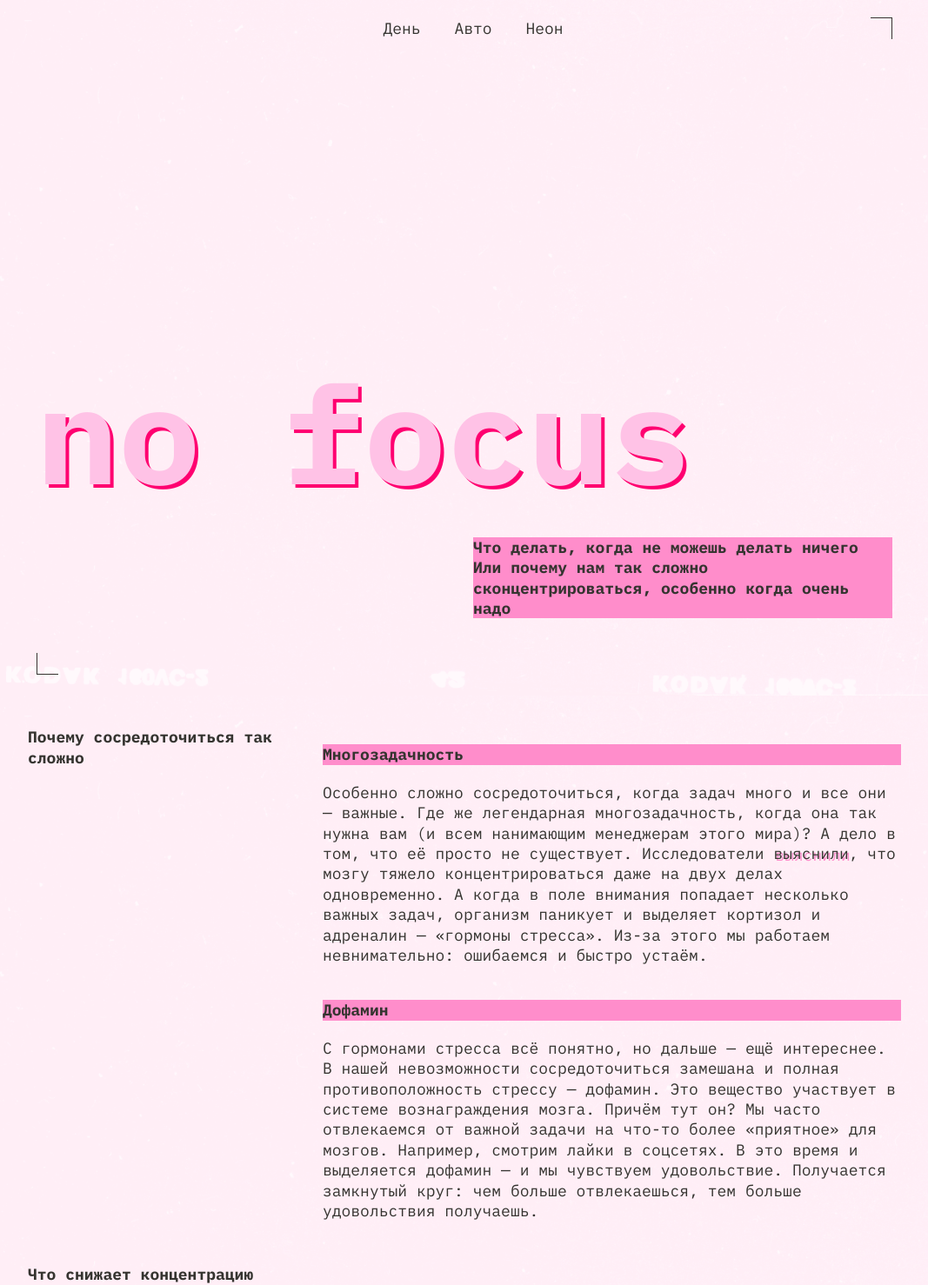
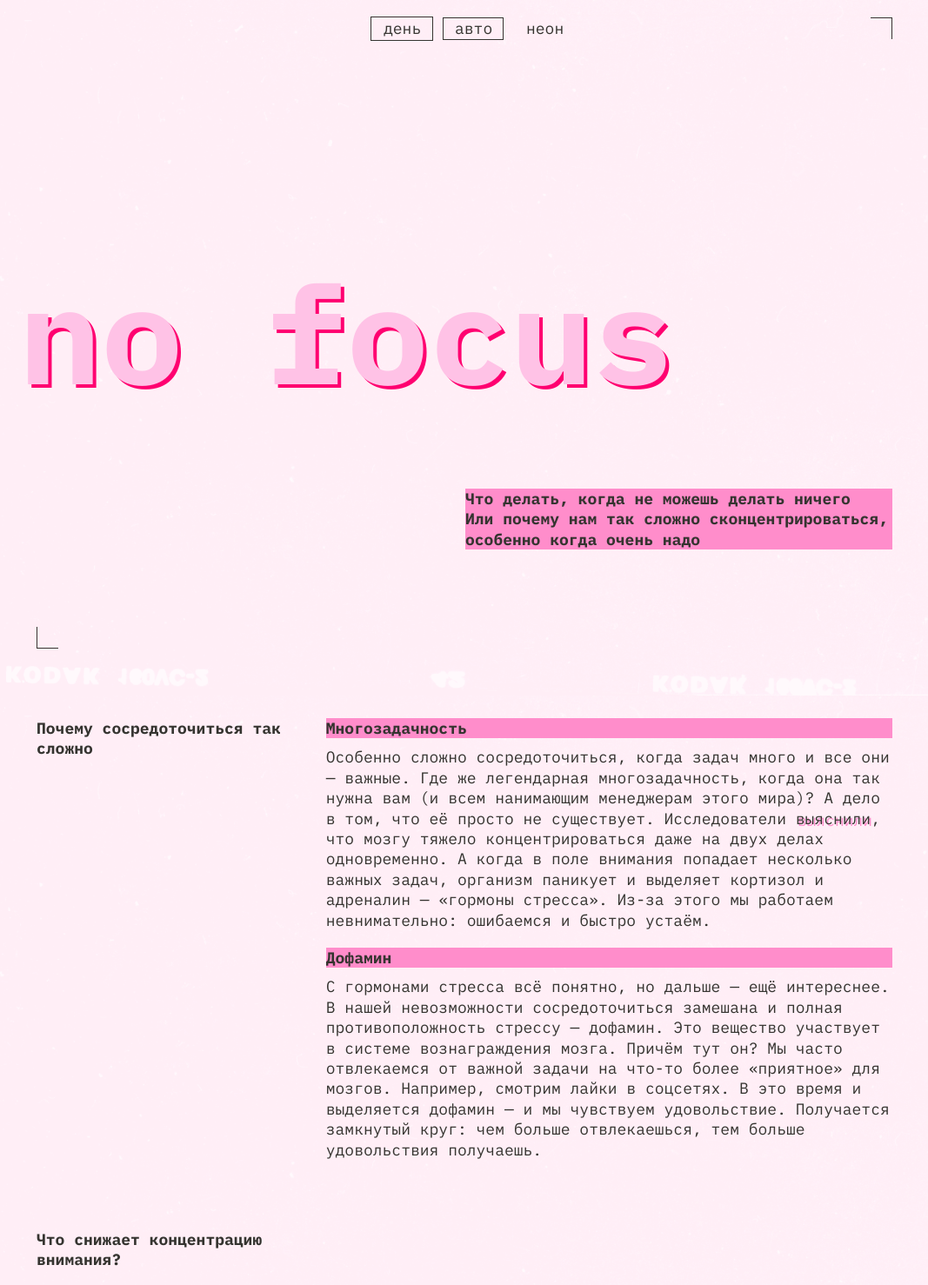
Before and after one commit to ViktorM70/slozhno-sosredotochitsya, a plain HTML site: page index.html in a window 1280 px wide. Shown: the top 1478 px of the page at 87% size, without its empty margins (106-1173 px from the left). Drawn offline with Linux system fonts and the light colour scheme.

Commit message:
correcting styles

```diff
--- a/index.html
+++ b/index.html
@@ -5,12 +5,12 @@
     <meta http-equiv="X-UA-Compatible" content="IE=edge" />
     <meta name="viewport" content="width=device-width, initial-scale=1.0" />
     <meta name="color-scheme" content="dark light">
+    <link rel="stylesheet" href="./fonts/fonts.css">
     <link rel="stylesheet" href="./styles/globals.css">
     <link rel="stylesheet" href="./styles/variables.css">
     <link rel="stylesheet" href="./styles/style.css">
     <link rel="stylesheet" href="./styles/dark.css">
     <link rel="stylesheet" href="./styles/light.css">
-    <link rel="stylesheet" href="./fonts/fonts.css">
     <link rel="icon" href="./images/favicon.ico">
     <title>Сложно сосредоточиться</title>
   </head>
@@ -45,12 +45,12 @@
       </nav>
       <h1 class="header__title">no focus</h1>
       <p class="header__text title-decore">Что делать, когда не можешь делать ничего
-        Или почему нам так сложно сконцентрироваться, особенно когда очень надо</p>
+        <br>Или почему нам так сложно сконцентрироваться, особенно когда очень надо</p>
     </header>
     <main class="main">
       <section class="section">
         <h2 class="section__title">
-          Почему сосредоточиться так <br>сложно
+          Почему сосредоточиться так сложно
         </h2>
         <ul class="cards">
           <li>
@@ -102,7 +102,7 @@
             </article>
           </li>
           <li>
-            <article class="article">
+            <article class="card">
               <h3 class="card__title title-decore">
                 Еда
               </h3>
@@ -196,9 +196,9 @@
         </div>
       </section>
       <section class="section section-picture">
-        <h3 class="card__title card__title-picture title-decore">
+        <h2 class="card__title card__title-picture title-decore">
           А можно в картинках?
-        </h3>
+        </h2>
         <ul class="picture__list">
           <li class="picture__list-item">
             <picture>
--- a/styles/dark.css
+++ b/styles/dark.css
@@ -1,20 +1,9 @@
-/*
-  Специально для тёмной темы при наличии класса,
-  здесь окажутся стили, которые нужно переопределить принудительно,
-  переключая тему
-*/
-
-.page.theme_dark {
-  /* сохраните этот селектор в приведённом виде.
-    Так стили написанные ниже будут иметь больший вес,
-    чем стили в медиазапросе предпочтений пользователя
-  */
-
   .page.theme_dark {
     --text-color: var(--color-pink-2, #f1b2ce);
     --title-color: var(--color-purple-1, #db00ff);
     --brand-color: var(--color-purple-2, #ff0070);
     --accent-color: var(--color-black-1, #000028);
+    --second-color: var(--color-purple-2, #FF0070);
 
     --page-background-color: var(--color-black-1, #000028);
     --page-background-image: url("../images/cover-image-dark.png");
@@ -26,6 +15,7 @@
       --title-color: var(--color-purple-1, #db00ff);
       --brand-color: var(--color-purple-2, #ff0070);
       --accent-color: var(--color-black-1, #000028);
+      --second-color: var(--color-purple-2, #FF0070);
 
       --page-background-color: var(--color-black-1, #000028);
       --page-background-image: url("../images/cover-image-dark.png");
@@ -33,4 +23,3 @@
       --rec-decor-visibility: visible;
     }
   }
-}
--- a/styles/light.css
+++ b/styles/light.css
@@ -1,14 +1,4 @@
-/*
-  Специально для светлой темы при наличии класса.
-  Здесь окажутся стили, которые нужно переопределить принудительно,
-  переключая тему
-*/
-
-.page.theme_light {
-  /* сохраните этот селектор в приведённом виде.
-    Так стили написанные ниже будут иметь больший вес,
-    чем стили в медиазапросе предпочтений пользователя
-  */
+  .page.theme_light {
     --text-color: var(--color-black-2, #353430);
     --brand-color: var(--color-pink-4, #ff8dcb);
     --title-color: var(--color-pink-3, #ffc2e6);
@@ -34,4 +24,8 @@
 
       --rec-decor-visibility: hidden;
     }
+
+    .header__theme-menu-button_type_light {
+      outline: 1px solid var(--second-color);
+    }
 }
--- a/styles/style.css
+++ b/styles/style.css
@@ -75,7 +75,7 @@
 }
 
 .header__theme-menu {
-  margin-block-start: 75px;
+  margin-block-start: 65px;
   justify-self: end;
 }
 
@@ -92,24 +92,32 @@
   gap: 12px;
 }
 
-.header__theme-menu-button {
-  width: 70px;
-  height: 26px;
-  padding-inline: 13px;
-  background-color: transparent;
-  border: none;
-}
-
 .header__theme-menu-item:last-child {
   margin-block-end: 0;
 }
 
-.header__theme-menu-button:active {
-  border: 1px solid var(--brand-color);
+.header__theme-menu-button {
+  border: 1px solid transparent;
+  width: 70px;
+  height: 26px;
+  padding-inline: 13px;
+  text-transform: lowercase;
+  background-color: transparent;
+  cursor: pointer;
+}
+
+.header__theme-menu-button_active {
+  border-color: currentColor;
+  cursor: default;
+  pointer-events: none;
 }
 
 .header__theme-menu-button:hover {
-  border: 1px solid var(--brand-color);
+  border-color: var(--second-color);
+}
+
+.header__theme-menu-button:focus {
+  outline: 0;
 }
 
 .header__theme-menu-button:focus-visible {
@@ -121,7 +129,7 @@
   flex-shrink: 0;
   color: var(--title-color);
   text-shadow: 4px 4px 0px var(--brand-color);
-  font-family: IBM Plex Mono;
+  font-family: var(--page-font-family);
   font-size: clamp(7.25rem, 7.0115rem + 1.0178vw, 7.5rem);
   font-style: normal;
   font-weight: 700;
@@ -137,7 +145,7 @@
   font-weight: 700;
   line-height: 23.4px;
   margin-block-start: 55px;
-  margin-block-end: 65px;
+  margin-block-end: 56px;
   inline-size: clamp(364px, calc(100% / 2 - 10px), 491px);
   justify-self: center;
 }
@@ -147,7 +155,7 @@
 }
 
 .main {
-  margin-top: 40px;
+  margin-block-start: 40px;
 }
 
 .section {
@@ -156,6 +164,10 @@
   padding-inline: 10px;
   min-width: 375px;
   margin-block-end: 50px;
+}
+
+section:last-child {
+  margin-block-end: 40px;
 }
 
 .section__title {
@@ -174,9 +186,15 @@
   font-style: normal;
   font-weight: 700;
   line-height: 23.4px;
+  margin-block-end: 20px;
 }
 
 .cards {
+  display: grid;
+  gap: 20px;
+}
+
+.cards-how {
   display: grid;
   gap: 20px;
 }
@@ -193,8 +211,6 @@
   font-style: normal;
   font-weight: 700;
   line-height: 23.4px;
-  margin-block-start: 20px;
-  margin-block-end: 10px;
 }
 
 .card__title-normal {
@@ -249,7 +265,7 @@
   width: 100%;
   height: 667px;
   padding: 10px;
-  margin-block-start: 40px;
+  margin-block-start: 0;
   align-items: center;
   justify-content: center;
 }
@@ -270,22 +286,35 @@
     padding: 20px;
   }
 
+  .header__theme-menu {
+    margin-block-start: 172px;
+  }
+
   .header__title {
     margin-block-start: 173px;
+    margin-inline-start: -20px;
     font-size: clamp(7.5rem, 0.5625rem + 14.4531vw, 9.8125rem);
-  }
-
-  .header__theme-menu {
-    margin-block-start: 192px;
   }
 
   .header__text {
     justify-self: end;
     inline-size: clamp(364px, calc(100% / 2 - 10px), 491px);
+    margin-block-start: 162px;
+    margin-block-end: 163px;
+  }
+
+  .main {
+    margin-block-start: 60px;
   }
 
   .section {
     grid-template-columns: clamp(236px, calc(100% / 3.25), 315px) 1fr;
+    padding-inline: 20px;
+    margin-block-end: 80px;
+  }
+
+  .section:last-child {
+    margin-block-end: 60px;
   }
 
   .cards-what {
@@ -316,11 +345,35 @@
     grid-row-start: span 2;
   }
 
+  .footer {
+    height: 1024px;
+    padding: 20px;
+  }
+
 }
 
 @media (width >= 1024px) {
+
   .header__title {
     text-shadow: 4px 4px 0 var(--color-purple-2, #ff0070);
+    margin-block-start: 0;
+  }
+
+  .header__theme-menu {
+    justify-self: center;
+    margin-inline-start: 20px;
+    margin-block-start: 0;
+    margin-block-end: 273px;
+  }
+
+  .header__theme-menu-list {
+    flex-direction: row;
+  }
+
+  .header__text {
+    margin-block-start: 114px;
+    margin-block-end: 114px;
+    min-width: 491px;
   }
 
   .section {
@@ -331,15 +384,11 @@
     grid-template-columns: repeat(3, 1fr);
   }
 
-  .header__theme-menu {
-    justify-self: center;
-    margin-inline-start: 20px;
-    margin-block-start: 0;
-    margin-block-end: 215px;
+  .footer {
+    height: 768px;
   }
 
-  .header__theme-menu-list {
-    flex-direction: row;
+  .footer__text {
+    font-size: 157px;
   }
-
 }
```
